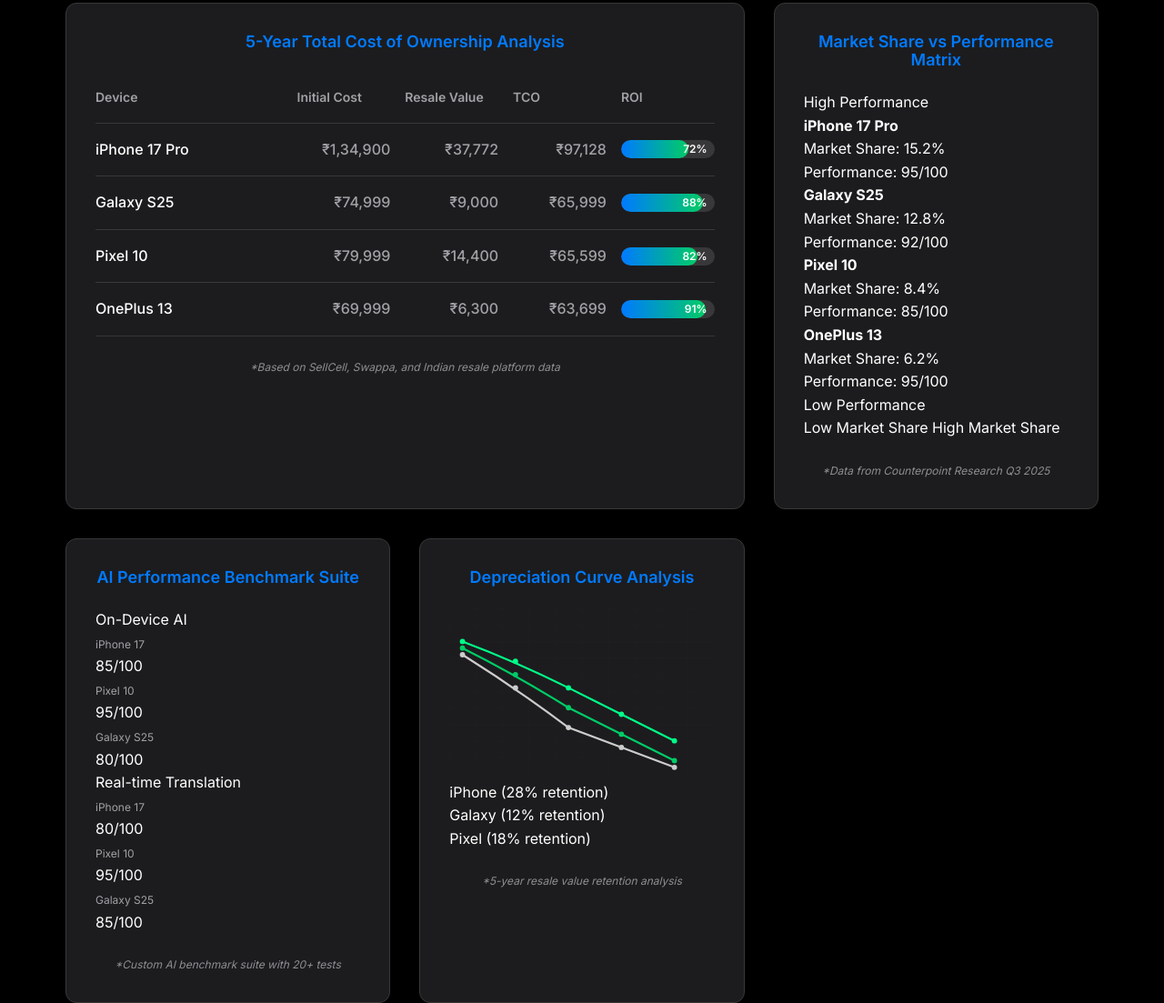
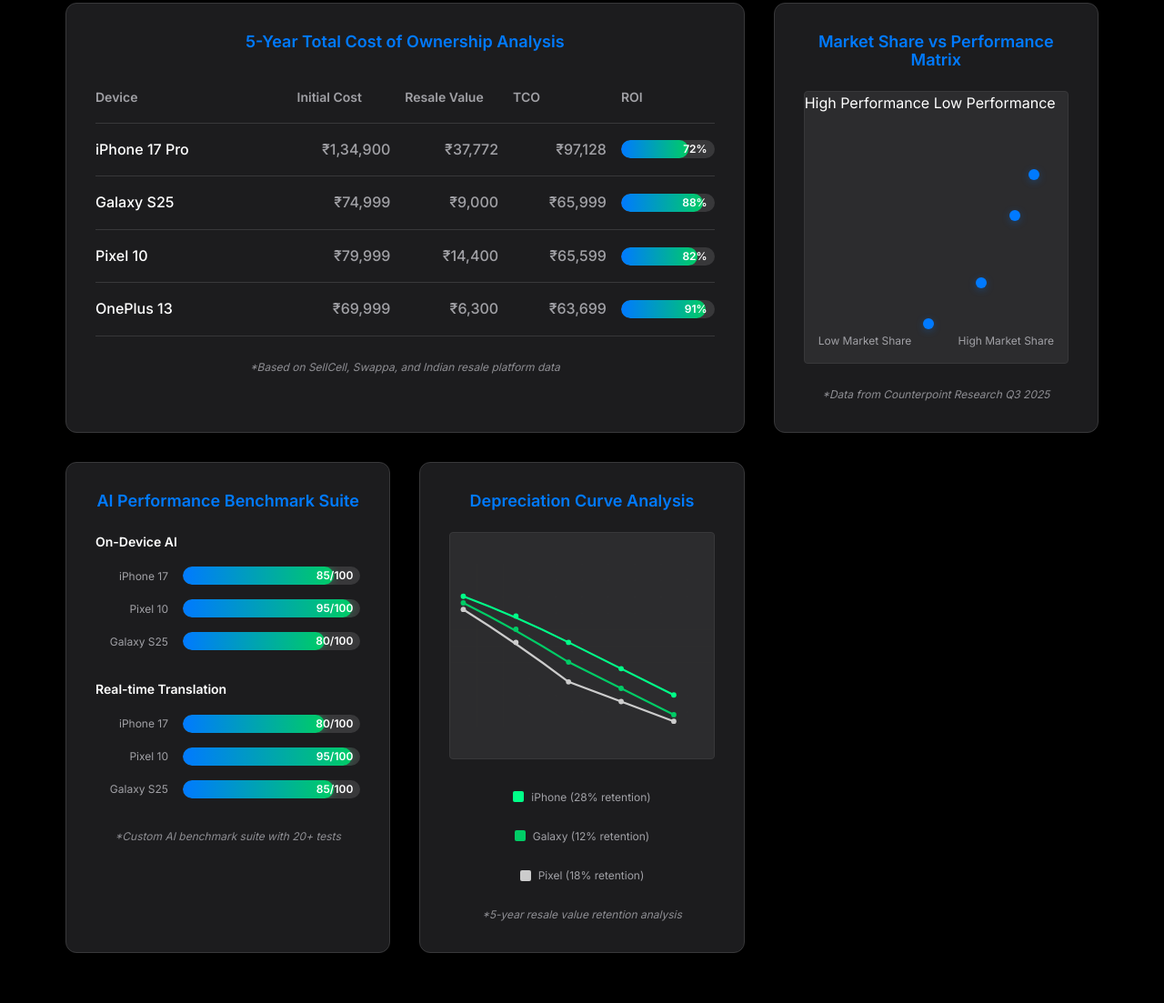
Before and after one commit to Shivam-Bhardwaj/smartphone-analysis-2025, a website: page index.html in a window 1280 px wide. Shown: the part 3043-4146 px from the top of the page at 91% size. Drawn offline with Linux system fonts and the light colour scheme.

Commit message:
Fix analytics dashboard: add missing chart styling for matrix, AI benchmarks, and depreciation curves

```diff
--- a/styles.css
+++ b/styles.css
@@ -654,6 +654,16 @@
     margin-top: var(--spacing-xl);
 }
 
+@media (max-width: 768px) {
+    .analytics-grid {
+        grid-template-columns: 1fr;
+    }
+
+    .analytics-card.large {
+        grid-column: span 1;
+    }
+}
+
 .analytics-card {
     background: var(--surface);
     padding: var(--spacing-lg);
@@ -747,6 +757,177 @@
     text-align: center;
     margin-top: var(--spacing-md);
     font-style: italic;
+}
+
+/* Matrix Chart Styling */
+.matrix-chart {
+    position: relative;
+    height: 300px;
+    margin: var(--spacing-md) 0;
+}
+
+.matrix-axis {
+    position: relative;
+    width: 100%;
+    height: 100%;
+    background: var(--surface-light);
+    border: 1px solid var(--border);
+    border-radius: var(--border-radius);
+}
+
+.matrix-quadrant {
+    position: absolute;
+    width: 100%;
+    height: 100%;
+}
+
+.matrix-point {
+    position: absolute;
+    width: 12px;
+    height: 12px;
+    background: var(--accent);
+    border-radius: 50%;
+    cursor: pointer;
+    transition: var(--transition);
+    box-shadow: 0 2px 8px rgba(var(--accent-rgb), 0.3);
+}
+
+.matrix-point:hover {
+    transform: scale(1.5);
+    box-shadow: 0 4px 12px rgba(var(--accent-rgb), 0.5);
+}
+
+.point-tooltip {
+    position: absolute;
+    bottom: 20px;
+    left: 50%;
+    transform: translateX(-50%);
+    background: var(--surface);
+    padding: var(--spacing-sm);
+    border-radius: var(--border-radius);
+    border: 1px solid var(--border);
+    font-size: var(--font-size-xs);
+    color: var(--text-primary);
+    white-space: nowrap;
+    opacity: 0;
+    pointer-events: none;
+    transition: var(--transition);
+    box-shadow: 0 4px 12px rgba(0, 0, 0, 0.15);
+}
+
+.matrix-point:hover .point-tooltip {
+    opacity: 1;
+}
+
+.matrix-x-axis {
+    position: absolute;
+    bottom: 0;
+    left: 0;
+    right: 0;
+    display: flex;
+    justify-content: space-between;
+    padding: var(--spacing-sm);
+    font-size: var(--font-size-xs);
+    color: var(--text-secondary);
+}
+
+/* AI Benchmark Styling */
+.ai-benchmark {
+    margin-top: var(--spacing-md);
+}
+
+.benchmark-category {
+    margin-bottom: var(--spacing-lg);
+}
+
+.category-label {
+    display: block;
+    font-size: var(--font-size-sm);
+    font-weight: 600;
+    color: var(--text-primary);
+    margin-bottom: var(--spacing-sm);
+}
+
+.benchmark-bars {
+    display: flex;
+    flex-direction: column;
+    gap: var(--spacing-sm);
+}
+
+.benchmark-bar {
+    display: flex;
+    align-items: center;
+    gap: var(--spacing-sm);
+}
+
+.bar-label {
+    font-size: var(--font-size-xs);
+    color: var(--text-secondary);
+    min-width: 80px;
+    text-align: right;
+}
+
+.bar-track {
+    flex: 1;
+    position: relative;
+    height: 20px;
+    background: var(--border);
+    border-radius: 10px;
+    overflow: hidden;
+}
+
+.bar-fill {
+    height: 100%;
+    background: linear-gradient(90deg, var(--accent), #00cc66);
+    border-radius: 10px;
+    transition: width 0.8s ease;
+    box-shadow: 0 0 10px rgba(var(--accent-rgb), 0.3);
+}
+
+.bar-score {
+    position: absolute;
+    right: 8px;
+    top: 50%;
+    transform: translateY(-50%);
+    font-size: var(--font-size-xs);
+    font-weight: 600;
+    color: var(--text-primary);
+}
+
+/* Depreciation Chart Styling */
+.depreciation-chart {
+    margin-top: var(--spacing-md);
+    text-align: center;
+}
+
+.depreciation-svg {
+    width: 100%;
+    height: 250px;
+    border: 1px solid var(--border);
+    border-radius: var(--border-radius);
+    background: var(--surface-light);
+}
+
+.depreciation-legend {
+    display: flex;
+    justify-content: center;
+    gap: var(--spacing-md);
+    margin-top: var(--spacing-md);
+    flex-wrap: wrap;
+}
+
+.legend-item {
+    display: flex;
+    align-items: center;
+    gap: var(--spacing-xs);
+    font-size: var(--font-size-xs);
+    color: var(--text-secondary);
+}
+
+.legend-color {
+    width: 12px;
+    height: 12px;
+    border-radius: 2px;
 }
 
 /* Charts Grid */
@@ -1194,14 +1375,28 @@
 
     .nav-container {
         padding: 0 var(--spacing-md);
+        flex-wrap: wrap;
+        height: auto;
+        min-height: 70px;
     }
 
     .nav-menu {
-        gap: var(--spacing-md);
+        gap: var(--spacing-sm);
+        flex-wrap: wrap;
+        justify-content: center;
+        width: 100%;
+        margin-top: var(--spacing-xs);
     }
 
     .nav-menu a {
         font-size: var(--font-size-xs);
+        padding: var(--spacing-xs) var(--spacing-sm);
+    }
+
+    .nav-logo {
+        width: 100%;
+        text-align: center;
+        margin-bottom: var(--spacing-xs);
     }
 
     .hero-content {
@@ -1259,9 +1454,23 @@
 }
 
 @media (max-width: 480px) {
+    .nav-container {
+        padding: 0 var(--spacing-sm);
+    }
+
     .nav-menu {
-        flex-direction: column;
-        gap: var(--spacing-sm);
+        gap: var(--spacing-xs);
+        flex-wrap: wrap;
+    }
+
+    .nav-menu a {
+        font-size: 11px;
+        padding: var(--spacing-xs);
+        white-space: nowrap;
+    }
+
+    .nav-logo a {
+        font-size: var(--font-size-base);
     }
 
     .hero-title {
```
